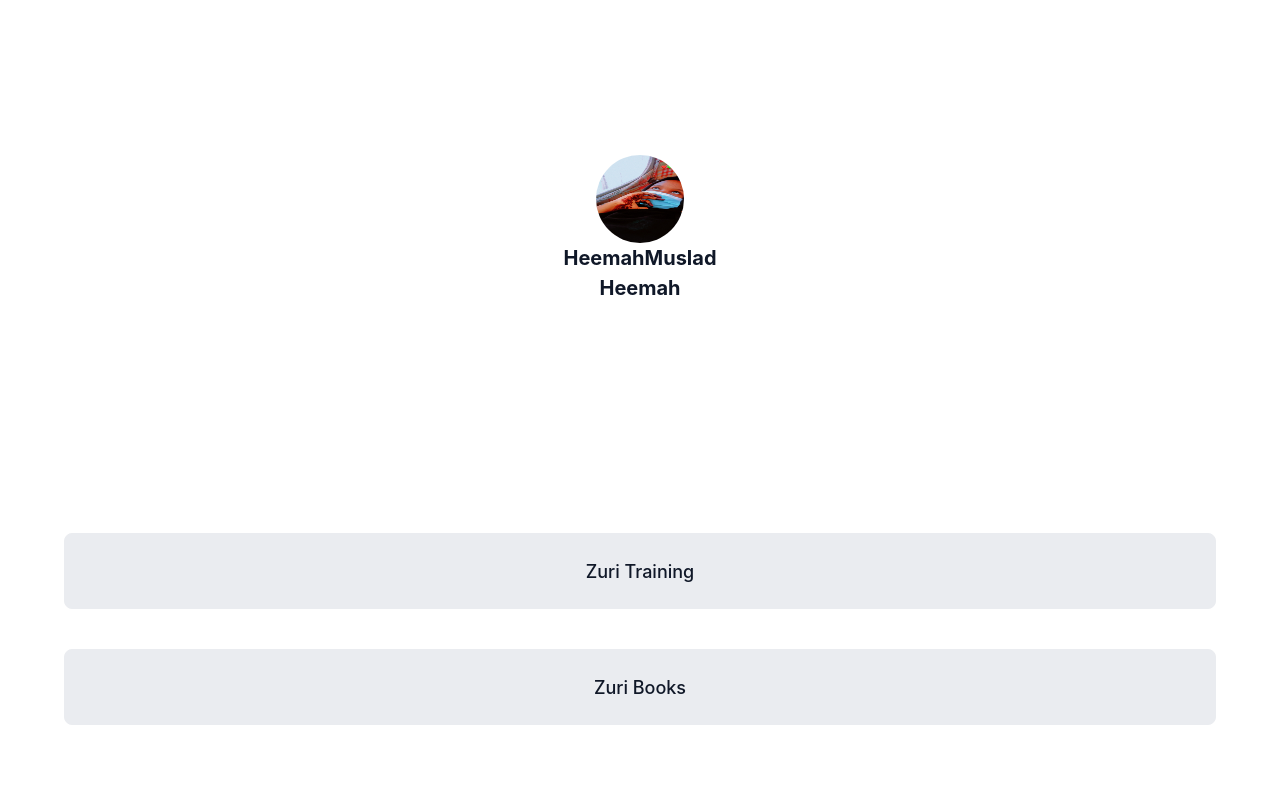
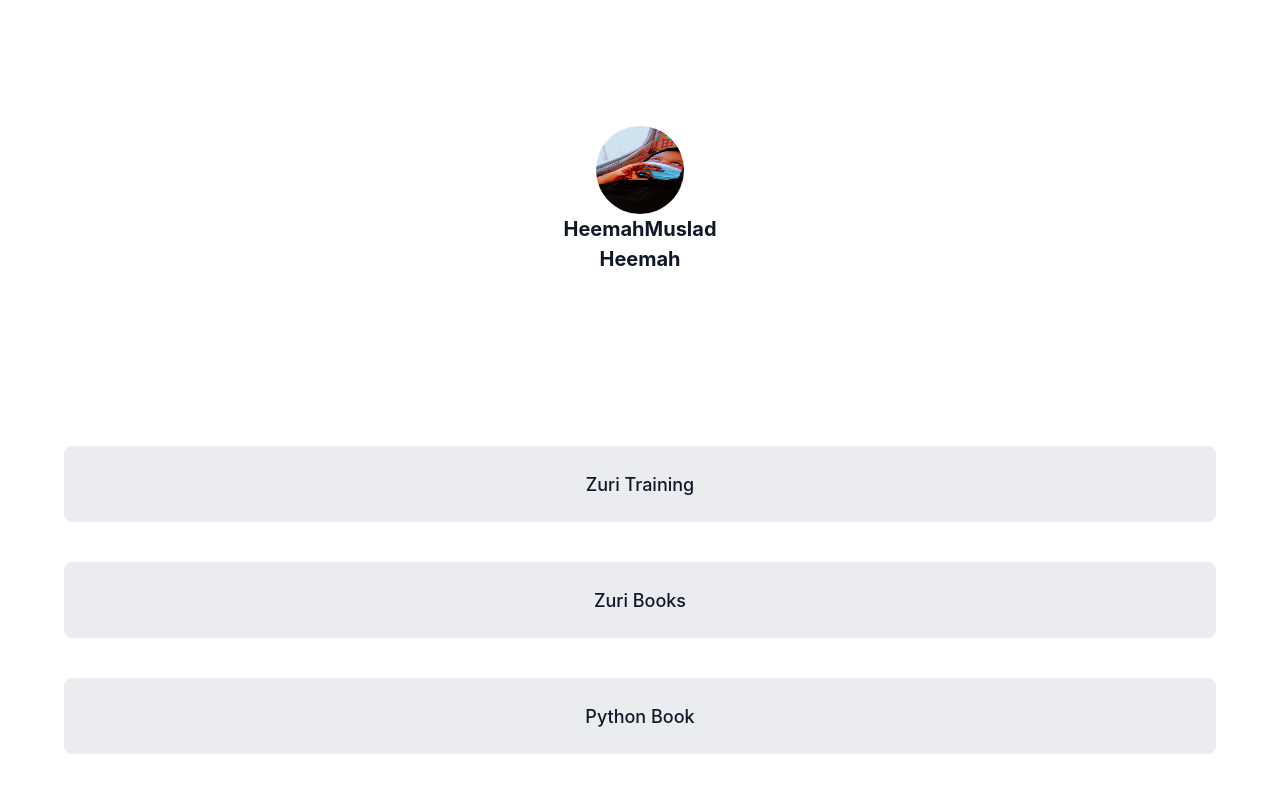
Before and after one commit to HeemahMuslad/FRONTEND-STAGE-1-TASK, a plain HTML site: page index.html in a window 1280 px wide. Drawn offline with Linux system fonts and the light colour scheme.

Commit message:
book_python

```diff
--- a/index.html
+++ b/index.html
@@ -21,10 +21,10 @@
 
          <button id="btn_zuri"><a href=“https://training.zuri.team/”> Zuri Training</a></button>
          <button id="books"><a href="http://books.zuri.team"> Zuri Books</a></button>
-         <!-- <button id="book_python"><a href="https://books.zuri.team"> Python Book</a></button>
-         <button id="pitch"><a href="https://background.zuri.team"> Background Check for Coders</a></button>
-         <button id="book_design"><a href="https://books.zuri.team/design-rules"> Design Books</a></button> -->
-
+         <button id="book_python"><a href="https://books.zuri.team"> Python Book</a></button>
+         <!-- <button id="pitch"><a href="https://background.zuri.team"> Background Check for Coders</a></button>
+         <button id="book_design"><a href="https://books.zuri.team/design-rules"> Design Books</a></button>
+        -->
       </div>
 
     </section>
```
